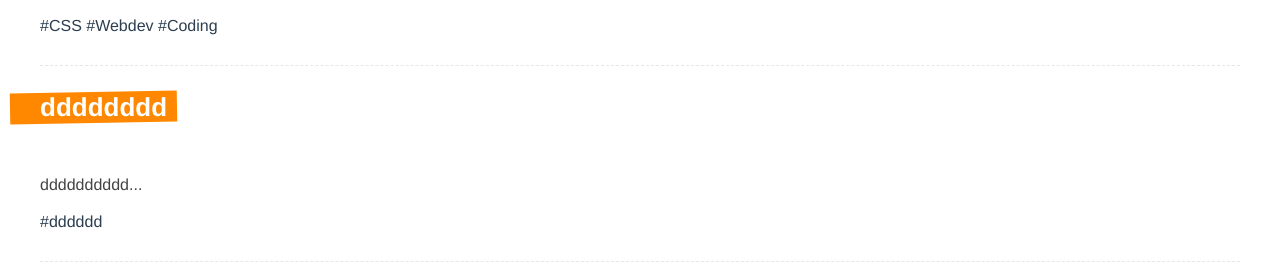
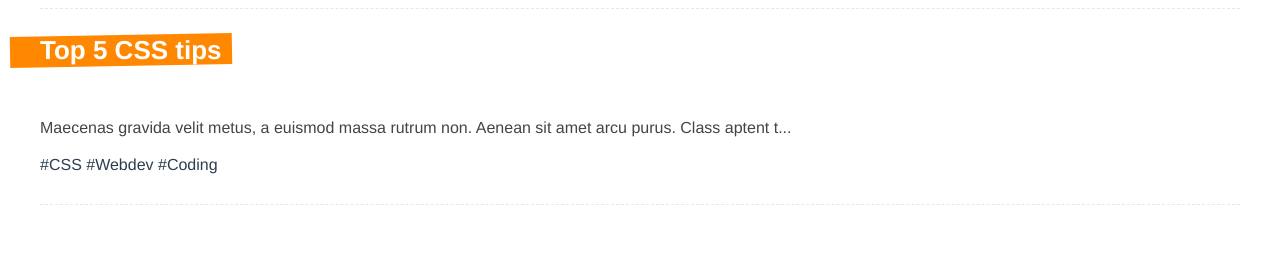
Before and after one commit to PauGarciaMartinez/dojo-blog, a Vue app: page / in a window 1280 px wide. Shown: the part 424-690 px from the top of the page. Built offline with nearby package versions, Linux system fonts and the light colour scheme; data requests are answered from the project's data file.

Commit message:
Remove simulated delay fo the spinner when fetching posts

```diff
--- a/data/db.json
+++ b/data/db.json
@@ -19,14 +19,6 @@
         "Webdev",
         "Coding"
       ]
-    },
-    {
-      "title": "dddddddd",
-      "body": "dddddddddd",
-      "tags": [
-        "dddddd"
-      ],
-      "id": 3
     }
   ]
 }
--- a/src/App.vue
+++ b/src/App.vue
@@ -4,7 +4,7 @@
 </template>
 
 <script>
-import { Navbar } from '@/components/Navbar'
+import Navbar from '@/components/Navbar'
 
 export default {
   components: {
--- a/src/composables/getPost.js
+++ b/src/composables/getPost.js
@@ -6,10 +6,6 @@ const getPost = (id) => {
 
   const load = async () => {
     try {
-      // Simulate delay
-      await new Promise(resolve => {
-        setTimeout(resolve, 2000);
-      })
 
       let data = await fetch("http://localhost:3000/posts/" + id);
 
--- a/src/composables/getPosts.js
+++ b/src/composables/getPosts.js
@@ -6,10 +6,6 @@ const getPosts = () => {
 
   const load = async () => {
     try {
-      // Simulate delay
-      await new Promise(resolve => {
-        setTimeout(resolve, 2000);
-      });
 
       let data = await fetch("http://localhost:3000/posts");
 
```
